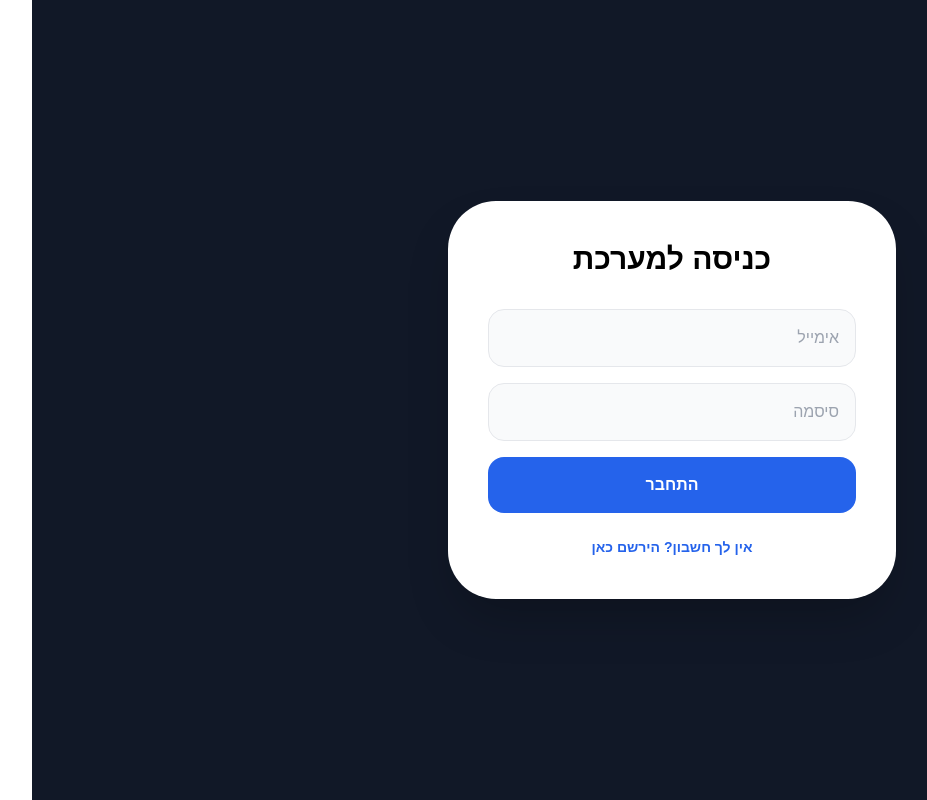
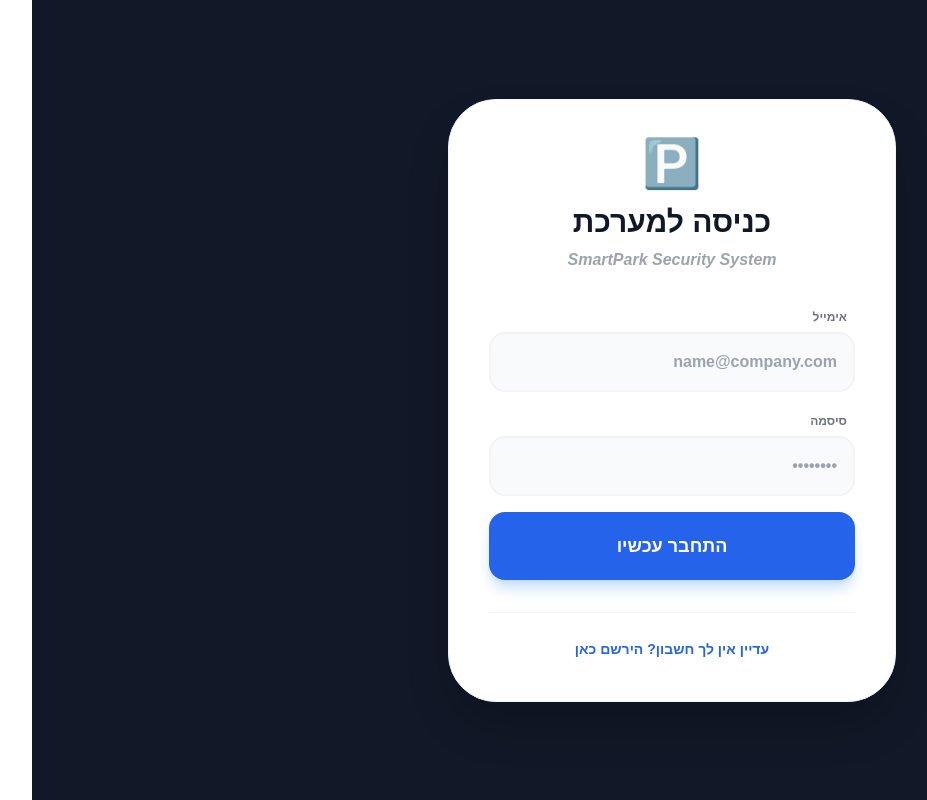
Before and after one commit to BinyaminAbutbul/smart-park-admin, a Next.js app: page /login in a window 1280 px wide. Shown: the whole page, without its empty margins (78-1005 px from the left). Built offline with nearby package versions, Linux system fonts and the light colour scheme.

Commit message:
Update page.js

```diff
--- a/src/app/login/page.js
+++ b/src/app/login/page.js
@@ -2,7 +2,7 @@
 import { useState } from "react";
 import { auth, db } from "../../lib/firebase";
 import { signInWithEmailAndPassword, createUserWithEmailAndPassword } from "firebase/auth";
-import { ref, set } from "firebase/database";
+import { ref, set, get } from "firebase/database";
 import { useRouter } from "next/navigation";
 import { Toaster, toast } from "react-hot-toast";
 
@@ -16,26 +16,41 @@ export default function AuthPage() {
   const handleAuth = async (e) => {
     e.preventDefault();
     try {
+      let user;
+
       if (isLogin) {
-        // התחברות
-        await signInWithEmailAndPassword(auth, email, password);
-        toast.success("ברוך הבא!");
+        // --- התחברות ---
+        const userCredential = await signInWithEmailAndPassword(auth, email, password);
+        user = userCredential.user;
       } else {
-        // הרשמה
+        // --- הרשמה ---
         const userCredential = await createUserWithEmailAndPassword(auth, email, password);
-        const user = userCredential.user;
+        user = userCredential.user;
 
-        // שמירת פרטי המשתמש ב-Database עם תפקיד ברירת מחדל
+        // שמירת פרטי המשתמש ב-Database עם תפקיד ברירת מחדל "user"
         await set(ref(db, `users/${user.uid}`), {
           name: name,
           email: email,
-          role: "user", // כולם נרשמים כמשתמשים רגילים
+          role: "user",
           createdAt: new Date().toISOString()
         });
-        toast.success("החשבון נוצר בהצלחה!");
       }
-      router.push("/dashboard");
+
+      // --- בדיקת תפקיד וניתוב חכם ---
+      const userRef = ref(db, `users/${user.uid}`);
+      const snapshot = await get(userRef);
+      const userData = snapshot.val();
+
+      if (userData?.role === "admin") {
+        toast.success(`שלום מנהל, ${userData.name || ''}`);
+        router.push("/admin"); // מנהל הולך לאדמין
+      } else {
+        toast.success(`ברוך הבא, ${userData?.name || 'משתמש'}`);
+        router.push("/profile"); // משתמש רגיל הולך לפרופיל
+      }
+
     } catch (error) {
+      console.error(error);
       toast.error("שגיאה: " + error.message);
     }
   };
@@ -43,40 +58,58 @@ export default function AuthPage() {
   return (
     <div className="min-h-screen flex items-center justify-center bg-gray-900 text-black" dir="rtl">
       <Toaster />
-      <div className="bg-white p-10 rounded-[3rem] shadow-2xl w-full max-w-md">
+      <div className="bg-white p-10 rounded-[3rem] shadow-2xl w-full max-w-md border border-gray-100">
         <div className="text-center mb-8">
-          <h1 className="text-3xl font-black">{isLogin ? "כניסה למערכת" : "הרשמה למשתמש חדש"}</h1>
+          <div className="text-5xl mb-4">🅿️</div>
+          <h1 className="text-3xl font-black text-gray-900">
+            {isLogin ? "כניסה למערכת" : "הרשמה למשתמש חדש"}
+          </h1>
+          <p className="text-gray-400 mt-2 font-bold italic">SmartPark Security System</p>
         </div>
 
         <form onSubmit={handleAuth} className="space-y-4">
           {!isLogin && (
+            <div className="space-y-1">
+              <label className="text-xs font-black mr-2 text-gray-500 uppercase">שם מלא</label>
               <input
-              type="text" placeholder="שם מלא" required
-              className="w-full p-4 bg-gray-50 border rounded-2xl outline-none"
+                type="text" placeholder="ישראל ישראלי" required
+                className="w-full p-4 bg-gray-50 border-2 border-gray-100 rounded-2xl outline-none focus:border-blue-500 transition-all font-bold"
                 onChange={(e) => setName(e.target.value)}
               />
+            </div>
           )}
+
+          <div className="space-y-1">
+            <label className="text-xs font-black mr-2 text-gray-500 uppercase">אימייל</label>
             <input
-            type="email" placeholder="אימייל" required
-            className="w-full p-4 bg-gray-50 border rounded-2xl outline-none"
+              type="email" placeholder="name@company.com" required
+              className="w-full p-4 bg-gray-50 border-2 border-gray-100 rounded-2xl outline-none focus:border-blue-500 transition-all font-bold"
               onChange={(e) => setEmail(e.target.value)}
             />
+          </div>
+
+          <div className="space-y-1">
+            <label className="text-xs font-black mr-2 text-gray-500 uppercase">סיסמה</label>
             <input
-            type="password" placeholder="סיסמה" required
-            className="w-full p-4 bg-gray-50 border rounded-2xl outline-none"
+              type="password" placeholder="••••••••" required
+              className="w-full p-4 bg-gray-50 border-2 border-gray-100 rounded-2xl outline-none focus:border-blue-500 transition-all font-bold"
               onChange={(e) => setPassword(e.target.value)}
             />
-          <button className="w-full bg-blue-600 text-white p-4 rounded-2xl font-black">
-            {isLogin ? "התחבר" : "צור חשבון"}
+          </div>
+
+          <button className="w-full bg-blue-600 text-white p-5 rounded-2xl font-black text-lg hover:bg-blue-700 transition-all shadow-lg shadow-blue-200 mt-4 active:scale-95">
+            {isLogin ? "התחבר עכשיו" : "צור חשבון חדש"}
           </button>
         </form>
 
+        <div className="mt-8 pt-6 border-t border-gray-100 text-center">
           <button
             onClick={() => setIsLogin(!isLogin)}
-          className="w-full mt-6 text-blue-600 font-bold text-sm"
+            className="text-blue-600 font-black text-sm hover:underline"
           >
-          {isLogin ? "אין לך חשבון? הירשם כאן" : "כבר רשום? התחבר כאן"}
+            {isLogin ? "עדיין אין לך חשבון? הירשם כאן" : "כבר רשום במערכת? התחבר כאן"}
           </button>
+        </div>
       </div>
     </div>
   );
```
Lines whose indentation alone changed are shown as unchanged.
